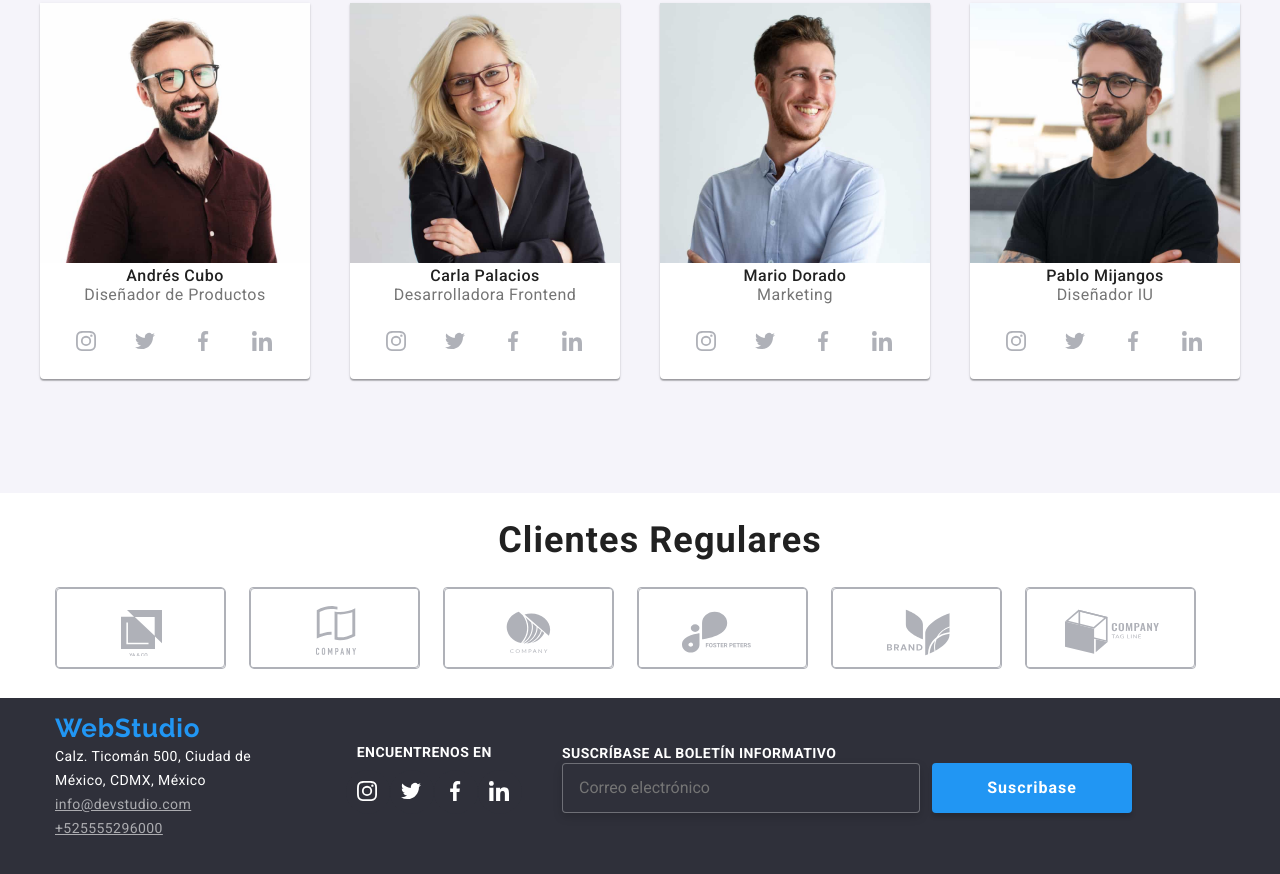
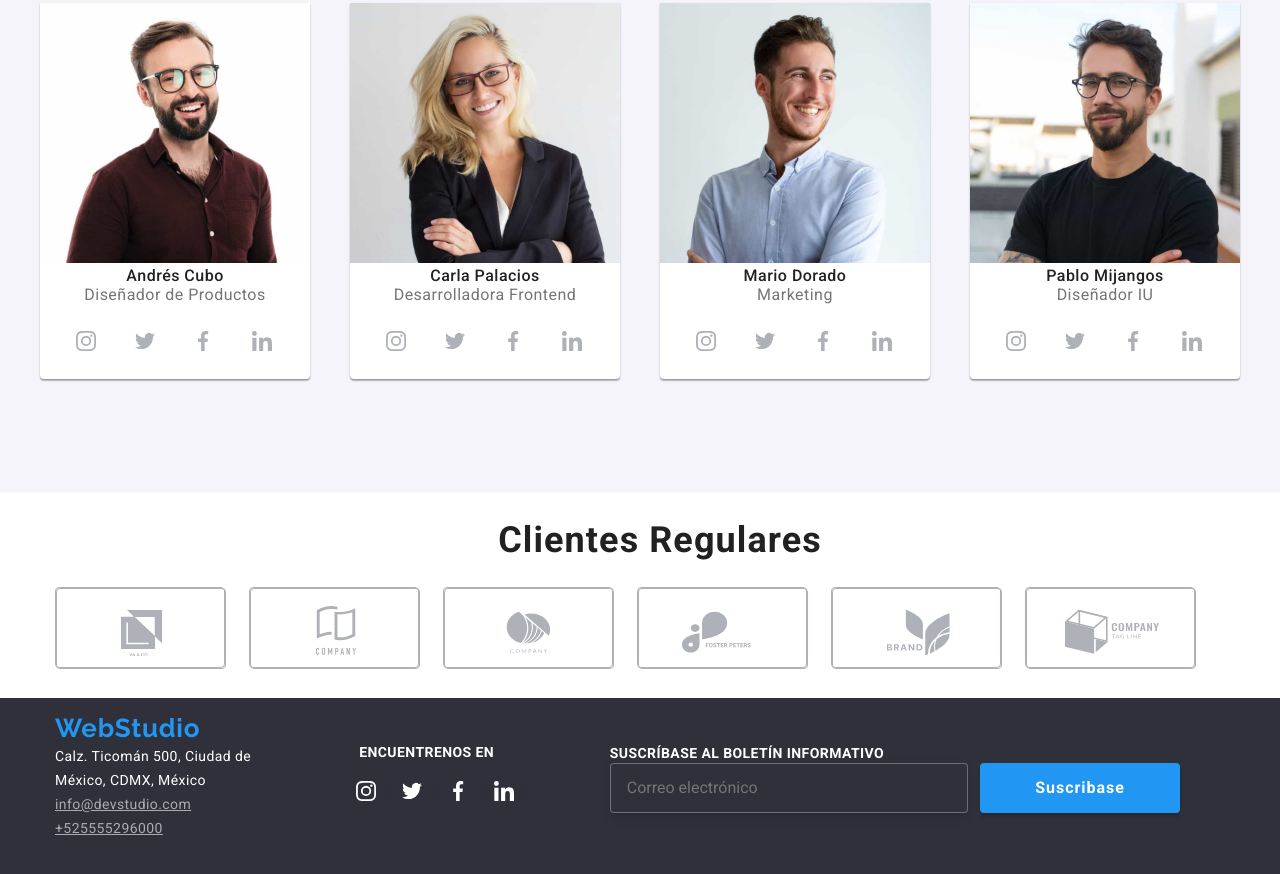
Before and after one commit to evag2582/goit-markup-hw-06, a plain HTML site: page index.html in a window 1280 px wide. Shown: the part 1965-2839 px from the top of the page. Drawn offline with nearby package versions, Linux system fonts and the light colour scheme.

Commit message:
Update styles.css

```diff
--- a/css/styles.css
+++ b/css/styles.css
@@ -300,7 +300,7 @@ textarea:focus,
   fill: var(--brand2-color);
 }
 .modal-close:hover,
-.modal-close:focus{
+.modal-close:focus {
   fill: var(--brand2-color);
 }
 .modal-form-input-group {
@@ -439,7 +439,7 @@ input[type='checkbox']:checked:after {
   position: relative;
   width: 275px;
   height: 16px;
-  left: 0;
+  left: 10%;
   font-family: 'Roboto';
   font-style: normal;
   font-weight: 700;
@@ -449,20 +449,23 @@ input[type='checkbox']:checked:after {
   text-transform: uppercase;
   color: var(--brand3-color);
   margin-left: 40px;
+  margin-bottom: 20px;
 }
 .modal-form-input-suscrib {
   box-sizing: border-box;
   position: relative;
   width: 358px;
   height: 50px;
+  left: 10%;
   border: 1px solid rgba(255, 255, 255, 0.3);
   filter: drop-shadow(0px 4px 4px rgba(0, 0, 0, 0.15));
   border-radius: 4px;
   padding: 15px 45px 15px 16px;
   background-color: var(--brand5-color);
   margin-left: 40px;
+
 }
-.boton-suscrib{
+.boton-suscrib {
   position: absolute;
   width: 200px;
   height: 50px;
@@ -470,7 +473,7 @@ position: absolute;
   box-shadow: 0px 4px 4px rgba(0, 0, 0, 0.15);
   border-radius: 4px;
   border: none;
-  margin-left: 12px;
+  margin-left: 52px;
   font-family: 'Roboto';
   font-style: normal;
   font-weight: 700;
@@ -480,7 +483,7 @@ position: absolute;
   color: var(--brand3-color);
   padding: 10px;
 }
-.boton-suscrib-svg{
+.boton-suscrib-svg {
   position: absolute;
   width: 24px;
   height: 24px;
@@ -628,6 +631,7 @@ position: absolute;
   width: 44px;
   height: 44px;
   justify-content: center;
+  margin-right: 2px;
 }
 .title-redes {
   align-items: center;
@@ -643,7 +647,6 @@ position: absolute;
   margin-left: 30%;
 }
 .icon3 {
-
   display: inherit;
   left: 60px;
   right: -0.16%;
@@ -651,7 +654,6 @@ position: absolute;
   align-items: center;
   width: 22px;
   height: 22px;
-  left: ;
   fill: var(--brand3-color);
 }
 .social-container2:hover {
```
Lines whose indentation alone changed are shown as unchanged.
